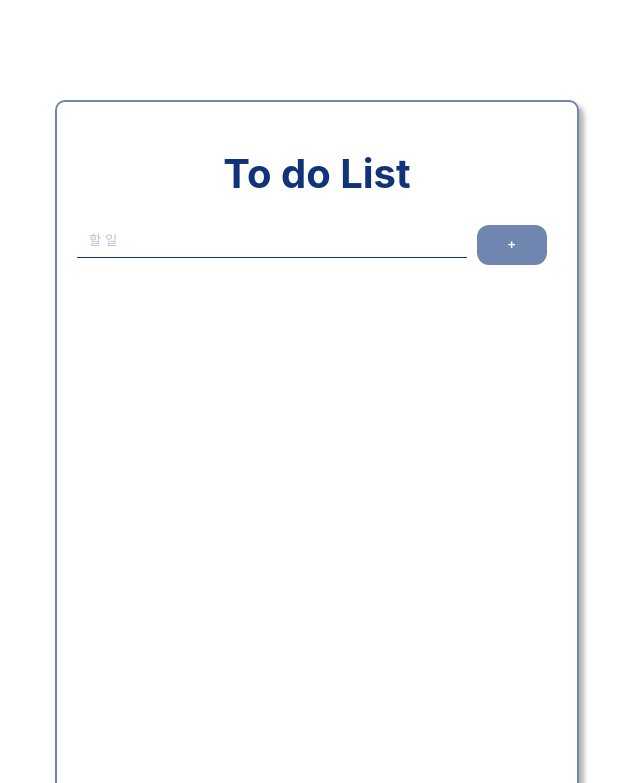
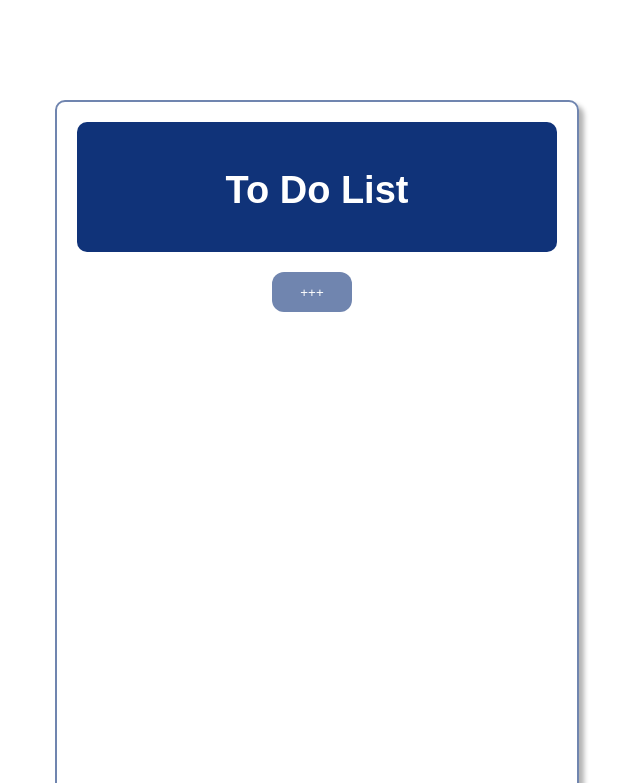
Before and after one commit to Fifi5666/Clush_Front, a React (Create React App) app in the folder TodoList/todo-app/: page / in a window 1280 px wide. Shown: the top 783 px of the page, without its empty margins (323-963 px from the left). Built offline with nearby package versions, Linux system fonts and the light colour scheme.

Commit message:
앤트디자인 + 수정, 삭제 기능 구현

```diff
--- a/TodoList/todo-app/package.json
+++ b/TodoList/todo-app/package.json
@@ -6,6 +6,7 @@
     "@testing-library/jest-dom": "^5.17.0",
     "@testing-library/react": "^13.4.0",
     "@testing-library/user-event": "^13.5.0",
+    "antd": "^5.20.5",
     "react": "^18.3.1",
     "react-dom": "^18.3.1",
     "react-router-dom": "^6.26.1",
--- a/TodoList/todo-app/src/App.css
+++ b/TodoList/todo-app/src/App.css
@@ -9,15 +9,28 @@
   /* background-color: rgba(200, 200, 200, 0.1); */
 }
 
-.header {
+/* .header {
   text-align: center;
   font-size: 20px;
   color: rgb(16, 51, 121);
+} */
+@import url("https://fonts.googleapis.com/css2?family=Protest+Guerrilla&display=swap");
+.header-title {
+  font-family: "Protest Guerrilla", sans-serif;
+  font-weight: 300;
+  font-style: normal;
 }
 
-.form {
+.header-background {
+  background-color: rgb(16, 51, 121);
+  padding: 20px;
+  border-radius: 10px;
+  text-align: center;
+}
+
+.btn-container {
   display: flex;
-  justify-content: space-between;
+  justify-content: center;
   margin: 10px 10px 10px 0;
 }
 
@@ -45,10 +58,10 @@
 }
 
 .btn {
-  width: 40px;
+  width: 80px;
   height: 40px;
+  margin: 10px;
   padding: 0 10px;
-  font-weight: bold;
   border: none;
   border-radius: 12px;
   background-color: rgb(112, 133, 175);
@@ -84,6 +97,30 @@
 
 .btn-f:active {
   box-shadow: none;
+}
+
+/* 확인 버튼 색상 변경 */
+.ant-btn-primary {
+  background-color: rgb(16, 51, 121) !important;
+  border-color: rgb(16, 51, 121) !important;
+}
+
+/* 취소 버튼 색상 변경 */
+.ant-btn-default {
+  background-color: rgb(200, 200, 200) !important;
+  border-color: rgb(200, 200, 200) !important;
+}
+
+/* 버튼 호버 및 클릭 시 색상 변경 */
+.ant-btn-primary:hover {
+  background-color: rgb(5, 15, 37) !important;
+  border-color: rgb(5, 15, 37) !important;
+}
+
+.ant-btn-default:hover {
+  background-color: rgb(180, 180, 180) !important;
+  border-color: rgb(180, 180, 180) !important;
+  color: rgb(5, 15, 37) !important;
 }
 
 .todoList {
@@ -133,7 +170,7 @@ ul {margin: 0; padding: 0;}
 
 .todoItem input:checked + label + span {
   text-decoration: line-through;
-  color: grey;
+  color: rgb(183, 193, 215);
 }
 
 .footer {
--- a/TodoList/todo-app/src/components/TodoContainer.jsx
+++ b/TodoList/todo-app/src/components/TodoContainer.jsx
@@ -9,6 +9,7 @@ const TodoContainer = () => {
   // 리스트 상태(state)
   const [todoList, setTodoList] = useState([])
   const [newTodo, setNewTodo] = useState('')
+  const [allChecked, setAllChecked] = useState(false);
 
   const addTodo = () => {
     if (newTodo.trim()) {  // newTodo가 비어 있지 않다면
@@ -18,13 +19,25 @@ const TodoContainer = () => {
     }
   };
 
+  const deleteTodo = (todoNo) => {
+    setTodoList(todoList.filter(todo => todo.no !== todoNo));
+  };
+
+  const clearAllTodos = () => {
+    setTodoList([]);
+  };
+
+  const completeAllTodos = () => {
+    setAllChecked(!allChecked);
+  };
+
 
   return (
     <div className="container">
         <TodoHeader/>
         <TodoInput newTodo={newTodo} setNewTodo={setNewTodo} addTodo={addTodo}/>
-        <TodoList todoList={todoList}/>
-        <TodoFooter/>
+        <TodoList todoList={todoList} onDelete={deleteTodo} allChecked={allChecked} />
+        <TodoFooter onClearAll={clearAllTodos} onCompleteAll={completeAllTodos} />
     </div>
   )
 }
--- a/TodoList/todo-app/src/components/TodoFooter.jsx
+++ b/TodoList/todo-app/src/components/TodoFooter.jsx
@@ -1,16 +1,16 @@
-import React from 'react'
+import React from 'react';
 
-const TodoFooter = () => {
+const TodoFooter = ({ onClearAll, onCompleteAll }) => {
   return (
     <div className='footer'>
       <div className="item">
-        <button className="btn-f">전체 삭제</button>
+        <button className="btn-f" onClick={onClearAll}>전체 삭제</button>
       </div>
       <div className="item">
-        <button className="btn-f">전체 완료</button>
+        <button className="btn-f" onClick={onCompleteAll}>전체 완료</button>
       </div>
     </div>
-  )
-}
+  );
+};
 
-export default TodoFooter
+export default TodoFooter;
--- a/TodoList/todo-app/src/components/TodoHeader.jsx
+++ b/TodoList/todo-app/src/components/TodoHeader.jsx
@@ -1,11 +1,16 @@
-import React from 'react'
+import React from 'react';
+import { Typography } from 'antd';
+import '../App.css';
+
+
+const { Title } = Typography;
 
 const TodoHeader = () => {
   return (
-    <div className='header'>
-        <h1>To do List</h1>
+    <div className="header-background">
+      <Title level={1} style={{ color: 'white' }} className='header-title'>To Do List</Title>
     </div>
-  )
+  );
 }
 
-export default TodoHeader
+export default TodoHeader;
--- a/TodoList/todo-app/src/components/TodoInput.jsx
+++ b/TodoList/todo-app/src/components/TodoInput.jsx
@@ -1,20 +1,46 @@
-import React from 'react'
+import React, { useState } from 'react';
+import { Modal, Input } from 'antd';
 
-const TodoInput = ( {newTodo, setNewTodo, addTodo} ) => {
-  const onSubmit = (e) => {
-    e.preventDefault();  // 기본 폼 제출 동작을 막음
-    addTodo();  // 할 일을 추가하는 함수 호출
-  }
+const TodoInput = ({ newTodo, setNewTodo, addTodo }) => {
+  const [isModalOpen, setIsModalOpen] = useState(false);
+
+  const showModal = () => {
+    setIsModalOpen(true);
+  };
+
+  const handleOk = () => {
+    addTodo();
+    setIsModalOpen(false);
+  };
+
+  const handleCancel = () => {
+    setIsModalOpen(false);
+  };
+
   return (
-    <div>
-      <form className="form" onSubmit={onSubmit}>
-        <input placeholder='할 일' className="input"
-        value={newTodo}
-        onChange={(e) => setNewTodo(e.target.value)}/>
-        <button type='submit' className="btn" onClick={addTodo}>+</button>
-      </form>
+    <div className='btn-container'>
+      <button className='btn' onClick={showModal}>
+        +++
+      </button>
+
+      <Modal
+        title="할 일 추가"
+        open={isModalOpen}
+        onOk={handleOk}
+        onCancel={handleCancel}
+        okText="추가"
+        cancelText="취소"
+        centered  // 이 옵션으로 모달을 중앙에 배치
+        style={{ top: 0 }}  // 화면에 더 정확히 중앙에 오도록 조정 가능
+      >
+        <Input
+          placeholder="할 일"
+          value={newTodo}
+          onChange={(e) => setNewTodo(e.target.value)}
+        />
+      </Modal>
     </div>
-  )
+  );
 }
 
-export default TodoInput
+export default TodoInput;
--- a/TodoList/todo-app/src/components/TodoItem.jsx
+++ b/TodoList/todo-app/src/components/TodoItem.jsx
@@ -1,18 +1,53 @@
-import React from 'react'
+import React, { useState } from 'react';
+import { Modal, Input } from 'antd';
 
-const TodoItem = ( {todo} ) => {
+const TodoItem = ({ todo, onDelete, allChecked}) => {
+  const [isModalOpen, setIsModalOpen] = useState(false);
+  const [updatedName, setUpdatedName] = useState(todo.name);
+
+  const updateModal = () => {
+    setIsModalOpen(true);
+  };
+
+  const handleUpdateOk = () => {
+    if (updatedName.trim()) {
+      updateModal(todo.no, updatedName);
+      setIsModalOpen(false);
+    }
+  };
+
+  const handleUpdateCancel = () => {
+    setIsModalOpen(false);
+  };
+
   return (
+    <>
       <li className='todoItem'>
         <div className="item">
-        <input type="checkbox" id={todo.no}/>
+          <input type="checkbox" id={todo.no} checked={allChecked} />
           <label htmlFor={todo.no}></label>
-        <span>{todo.name}</span>
+          <span onClick={updateModal}>{todo.name}</span>
         </div>
         <div className="item">
-        <button className="btn">-</button>
+          <button className="btn" onClick={() => onDelete(todo.no)}>- - -</button>
         </div>
       </li>
-  )
-}
+      <Modal
+        title="할 일 수정"
+        open={isModalOpen}
+        onOk={handleUpdateOk}
+        onCancel={handleUpdateCancel}
+        okText="수정"
+        cancelText="취소"
+        centered
+      >
+        <Input
+          value={updatedName}
+          onChange={(e) => setUpdatedName(e.target.value)}
+        />
+      </Modal>
+    </>
+  );
+};
 
-export default TodoItem
+export default TodoItem;
--- a/TodoList/todo-app/src/components/TodoList.jsx
+++ b/TodoList/todo-app/src/components/TodoList.jsx
@@ -1,7 +1,7 @@
 import React from 'react'
 import TodoItem from './TodoItem'
 
-const TodoList = ( {todoList} ) => {
+const TodoList = ( {todoList, onDelete, allChecked} ) => {
   // const todoList = [
   //   {no : 1, name: '할 일1', status: 0},
   //   {no : 2, name: '할 일2', status: 0},
@@ -19,7 +19,9 @@ const TodoList = ( {todoList} ) => {
       {todoList.map( (todo) => {  // 중괄호는 리턴, 소괄호로 쓰면 리턴 생략 가능
         return <TodoItem
           key={todo.no}
-          todo={todo}/>
+          todo={todo}
+          onDelete={onDelete}
+          allChecked={allChecked}/>
       })}
     </ul>
   )
```
Also changed, not shown: 1 other file (tests, documents, lock files or other folders). Lines whose indentation alone changed are shown as unchanged.
